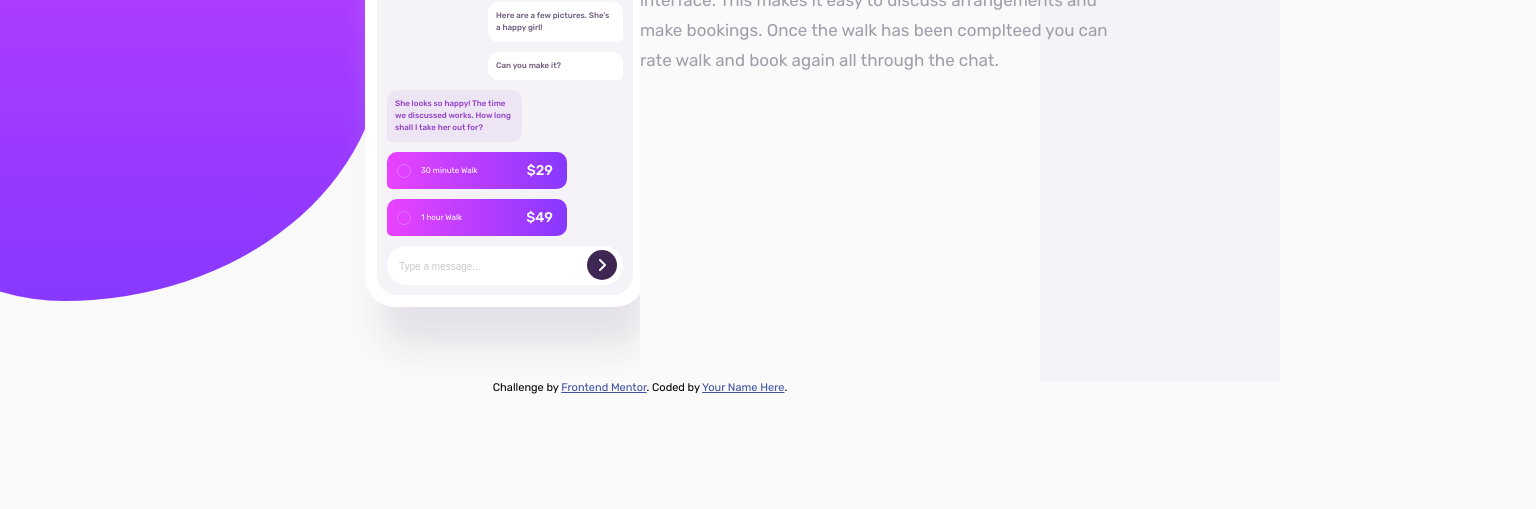
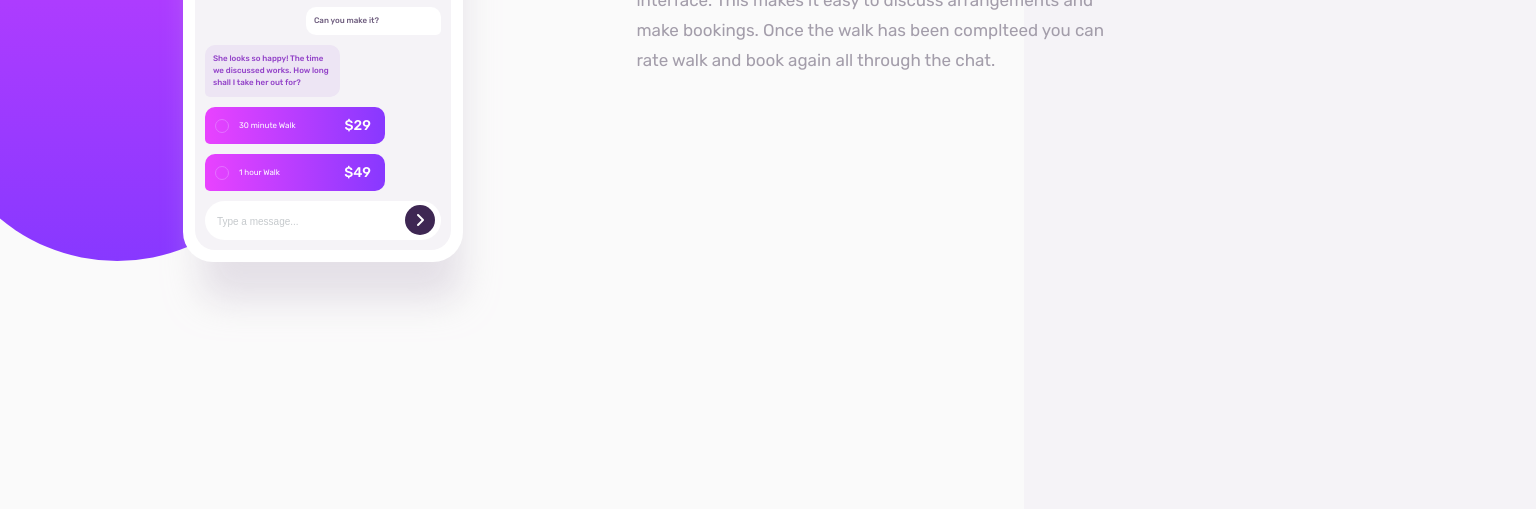
Before and after one commit to JenuTandel/Practice_chat-app-css-illustration-master, a website: page index.html in a window 1280 px wide. Shown: the part 419-928 px from the top of the page, 1536 px wide, since content can reach past the window. Before the commit the page ends 813 px from the top, so only its background shows below. Drawn offline with Linux system fonts and the light colour scheme.

Commit message:
desktop view

```diff
--- a/assets/scss/base/_global.scss
+++ b/assets/scss/base/_global.scss
@@ -62,47 +62,26 @@ html {
     padding: 10px;
 }
 
-// main
-.wrapper {
-    display: grid;
-    grid-template-columns: repeat(2, 1fr);
-
-    @media (max-width:576px) {
-        grid-template-columns: 100%;
-    }
-}
-// start: left side design
-
-.left-background-area {
-    width: 100%;
-    height: 100%;
-    position: relative;
-    overflow: hidden;
-}
-
-.left-background-area:before {
-    content: "";
-    position: absolute;
-    top: -10%;
-    width: 100%;
-    height: 100%;
-    background: linear-gradient(hsl(293, 100%, 63%), hsl(264, 100%, 61%));
-    border-radius: 100%/0 0 65% 118%;
-    margin-left: -40%;
-}
-
 .icon {
     font-size: 12px;
 }
 
+//wrapper class
+.wrapper{
+
+    @media (max-width:576px) {
+        flex-direction: column;
+    }
+}
+
+// Mobile Phone classes
 .mobile {
-    width: 280px;
+    min-width: 280px;
     background-color: white;
-    position: absolute;
-    top: 165px;
-    left: 365px;
+    position: relative;
     border-radius: 30px;
     padding: 12px;
+    margin-left: -20%;
     box-shadow: 8px 48px 35px -10px rgba(214, 206, 219, 0.6);
 
 
@@ -314,6 +293,7 @@ html {
         background: white;
     }
 }
+
 .container:hover input~.check {
     background-color: hsl(289, 100%, 72%);
 }
@@ -322,18 +302,28 @@ html {
     display: block;
 }
 
-// end: left side design
 
-//start: right side design
-.right-background-area {
-    width: 100%;
-    height: 100%;
-    position: relative;
-    overflow: hidden;
+
+//Left side background
+.left-side {
+    width: 40%;
+    background-image: linear-gradient(hsl(293, 100%, 63%), hsl(264, 100%, 61%));
+    border-bottom-left-radius: 50rem;
+    border-bottom-right-radius: 50rem;
+    transform: translateX(-18%);
+    height: 85%;
+}
+
+//Right side area
+.right-side {
+    background-color: #fafafa;
+}
 
 .right-content {
-        width: 470px;
-        position: absolute;
+    max-width: 470px;
+    width: 100%;
+    margin: auto;
+    z-index: 200;
 
     h1 {
         color: hsl(271, 36%, 24%);
@@ -349,17 +339,14 @@ html {
         color: hsl(270, 7%, 64%);
     }
 }
+
+.right-side-area {
+    background-color: hsl(270, 20%, 96%);
+    width: 40%;
+    margin-top: 20%;
+    height: 100%;
+    position: absolute;
+    right: -20%;
+    border-top-left-radius: 50rem;
+    border-top-right-radius: 50rem;
 }
-
-.right-background-area:before {
-    content: "";
-    position: absolute;
-    width: 100%;
-    height: 100%;
-    background-color: hsl(270, 20%, 96%);
-    border-radius: 100%/70% 50% 0 0;
-    margin-left: 400px;
-    margin-top: 150px;
-}
-
-//end: right side design
--- a/index.html
+++ b/index.html
@@ -4,7 +4,6 @@
     <meta charset="UTF-8" />
     <meta name="viewport" content="width=device-width, initial-scale=1.0" />
     <!-- displays site properly based on user's device -->
-
     <link
       rel="icon"
       type="image/png"
@@ -31,8 +30,9 @@
     </style>
   </head>
   <body>
-    <div class="wrapper h-100 w-100">
-      <div class="left-background-area">
+    <div class="wrapper d-flex h-100 w-100">
+      <div class="left-side h-100"></div>
+      <div class="right-side w-100 d-flex align-items-center">
         <div class="mobile">
           <div class="mobile-background w-100 h-100">
             <span class="white-box"></span>
@@ -129,6 +129,115 @@
             <!-- end: chat -->
           </div>
         </div>
+        <div class="right-content">
+          <h1>Simple booking</h1>
+          <p>
+            Stay in touch with our dog walkers through the chat interface. This
+            makes it easy to discuss arrangements and make bookings. Once the
+            walk has been complteed you can rate walk and book again all through
+            the chat.
+          </p>
+        </div>
+        <div class="right-side-area"></div>
+      </div>
+    </div>
+    <!-- <div class="left-background-area">
+        <div class="mobile">
+          <div class="mobile-background w-100 h-100">
+            <span class="white-box"></span> -->
+    <!-- start: profile-wrapper -->
+    <!-- <div class="profile-wrapper">
+              <div
+                class="d-flex justify-content-between align-items-center mt-3 p-1"
+              >
+                <div
+                  class="profile-wrapper-data d-flex align-items-center justify-content-between"
+                >
+                  <span class="icon fa-solid fa-angle-left"></span>
+                  <div class="profile">
+                    <img src="assets/images/avatar.jpg" />
+                  </div>
+                  <div class="d-flex flex-column">
+                    <span class="name">Samuel Green</span>
+                    <span>Available to Walk</span>
+                  </div>
+                </div>
+                <span class="icon fa-solid fa-ellipsis-vertical"></span>
+              </div>
+            </div> -->
+    <!-- end: profile-wrapper -->
+    <!-- start: chat -->
+    <!-- <div class="d-flex flex-column p-1 w-100">
+              <div class="left-chat-box">
+                <p>That sounds great. I’d be happy with that.</p>
+              </div>
+              <div class="left-chat-box">
+                <p>Could you send over some pictures of your dog, please?</p>
+              </div> -->
+    <!-- start: images in chat -->
+    <!-- <div class="chat-images d-flex justify-content-end">
+                <div class="image-wrapper">
+                  <img src="assets/images/dog-image-1.jpg" />
+                </div>
+                <div class="image-wrapper">
+                  <img src="assets/images/dog-image-2.jpg" />
+                </div>
+                <div class="image-wrapper">
+                  <img src="assets/images/dog-image-3.jpg" />
+                </div>
+              </div> -->
+    <!-- end: images in chat -->
+    <!-- <div class="d-flex justify-content-end">
+                <div class="right-chat-box">
+                  <p>Here are a few pictures. She’s a happy girl!</p>
+                </div>
+              </div>
+              <div class="d-flex justify-content-end">
+                <div class="right-chat-box">
+                  <p>Can you make it?</p>
+                </div>
+              </div>
+              <div class="left-chat-box">
+                <p>
+                  She looks so happy! The time we discussed works. How long
+                  shall I take her out for?
+                </p>
+              </div> -->
+    <!-- start: radio button -->
+    <!-- <div
+                class="d-flex align-items-center justify-content-between notification-wrapper p-1"
+              >
+                <div class="d-flex align-items-center">
+                  <label class="container">
+                    <input type="radio" value="30 minute walk" name="time" />30
+                    minute Walk<span class="check"></span>
+                  </label>
+                </div>
+                <span>$29</span>
+              </div>
+              <div
+                class="d-flex align-items-center justify-content-between notification-wrapper p-1"
+              >
+                <div class="d-flex align-items-center">
+                  <label class="container">
+                    <input type="radio" value="30 minute walk" name="time" />1
+                    hour Walk<span class="check"></span>
+                  </label>
+                </div>
+                <span>$49</span>
+              </div>
+              <div class="message-box">
+                <input type="text" placeholder="Type a message..." />
+                <div
+                  class="btn-wrapper d-flex align-items-center justify-content-center"
+                >
+                  <span class="fa-solid fa-angle-right"></span>
+                </div>
+              </div>
+            </div> -->
+    <!-- end: chat -->
+    <!-- </div>
+        </div>
       </div>
 
       <div class="right-background-area h-100">
@@ -149,6 +258,6 @@
       <a href="https://www.frontendmentor.io?ref=challenge" target="_blank"
         >Frontend Mentor</a
       >. Coded by <a href="#">Your Name Here</a>.
-    </div>
+    </div> -->
   </body>
 </html>
```
Also changed, not shown: assets/css/styles.css, design/desktop-design.jpg, 1 other file. Lines whose indentation alone changed are shown as unchanged.
